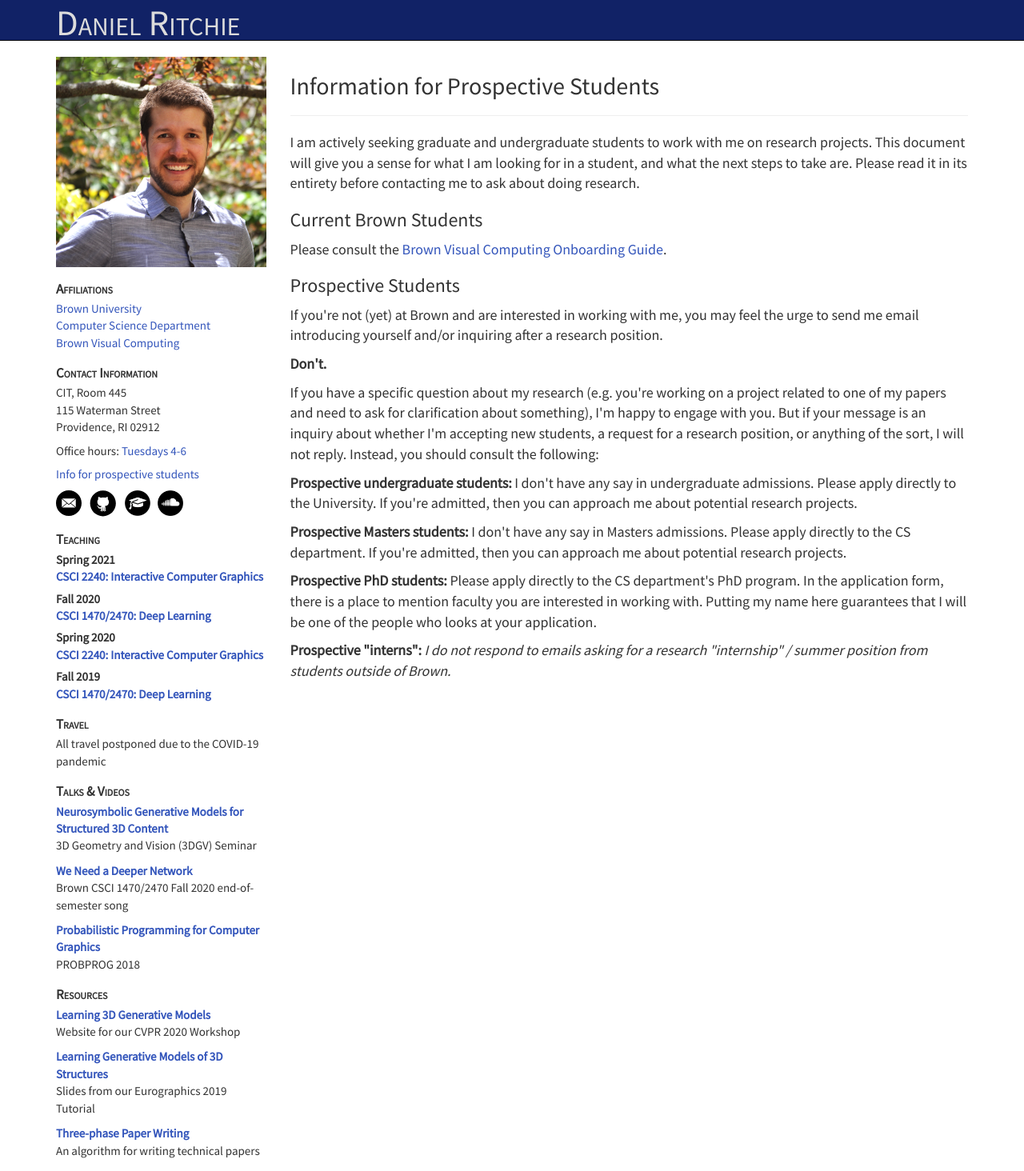
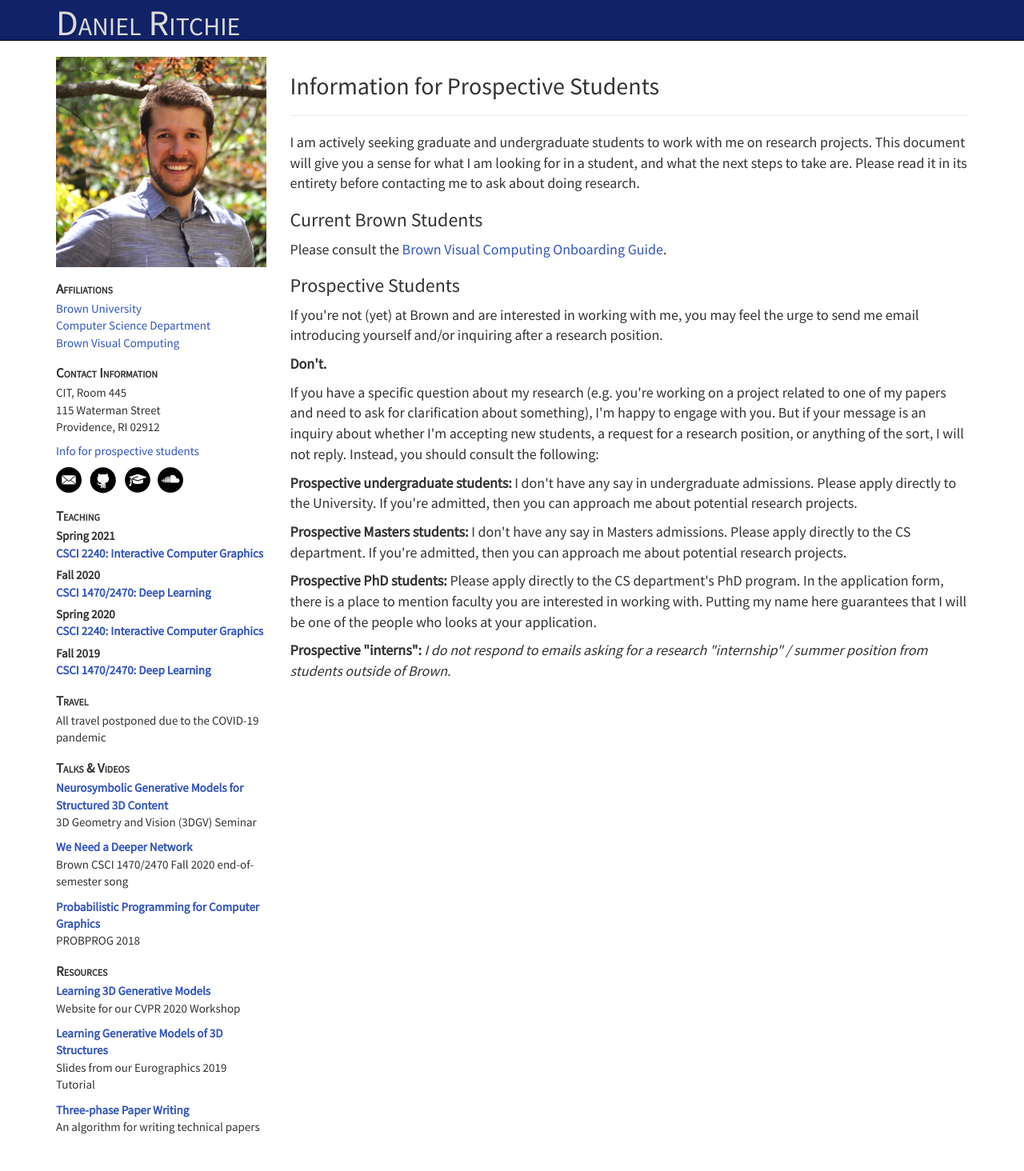
Before and after one commit to dritchie/dritchie.github.io, a Jekyll site: the page built from prospective_students.html, in a window 1280 px wide. Shown: the whole page at 80% size. Built offline with Jekyll 4.4.1, drawn with Linux system fonts in a browser that asks for light colours; after the commit the page ends 1435 px from its top, so only the background shows below that.

Commit message:
Remove office hours.

```diff
--- a/_includes/sidebar.html
+++ b/_includes/sidebar.html
@@ -14,8 +14,7 @@
 	<div>CIT, Room 445</div>
 	<div>115 Waterman Street</div>
 	<div>Providence, RI 02912</div>
-	<!-- <div id='officehours'>(<a target='_blank' href='https://brown.zoom.us/j/94791102694'>Virtual</a>) Office Hours: Mo 3-4, Th 2-3</div> -->
-	<div id='officehours'>Office hours: <a target='_blank' href='https://brown.zoom.us/j/94791102694'>Tuesdays 4-6</a></div>
+	<!-- <div id='officehours'>Office hours: <a target='_blank' href='https://brown.zoom.us/j/94791102694'>Tuesdays 4-6</a></div> -->
 	<div id='prospectives'>
 		<a target='_blank' href='/prospective_students.html'>Info for prospective students</a>
 	</div>
```
